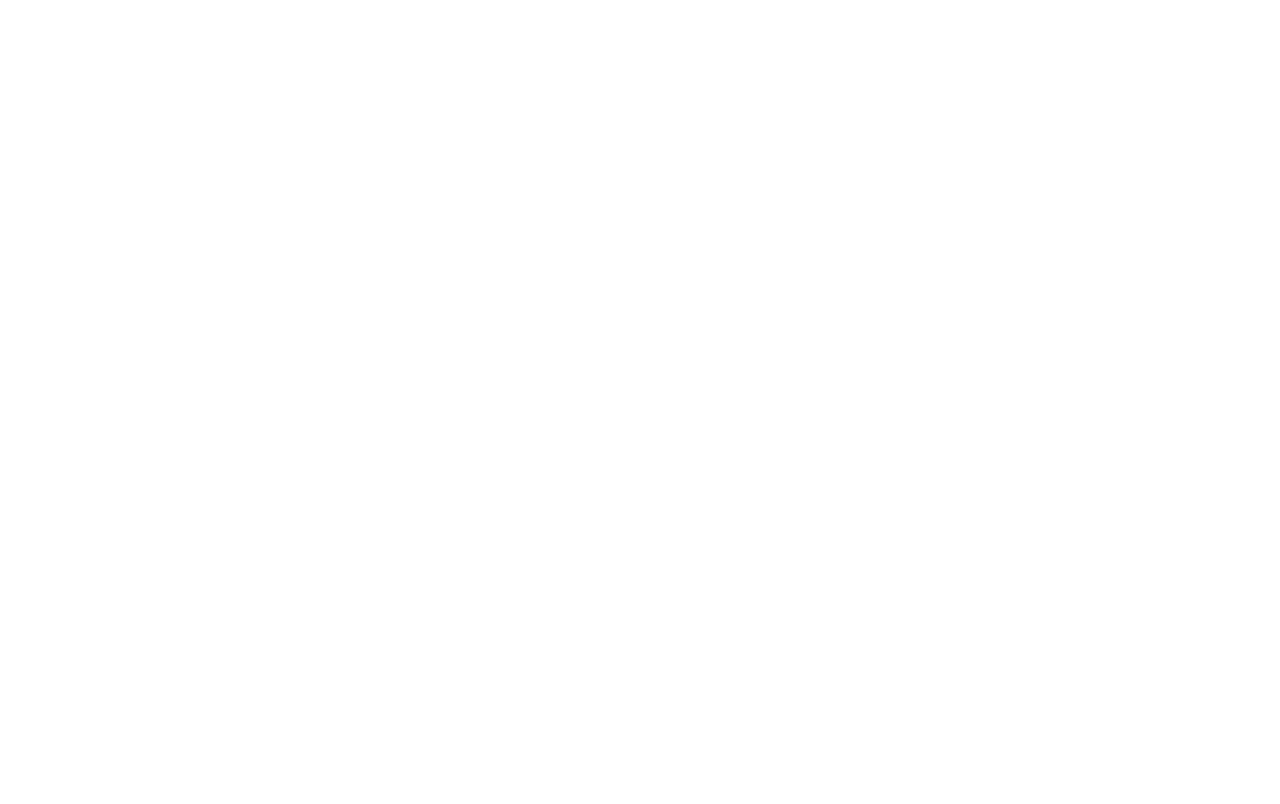
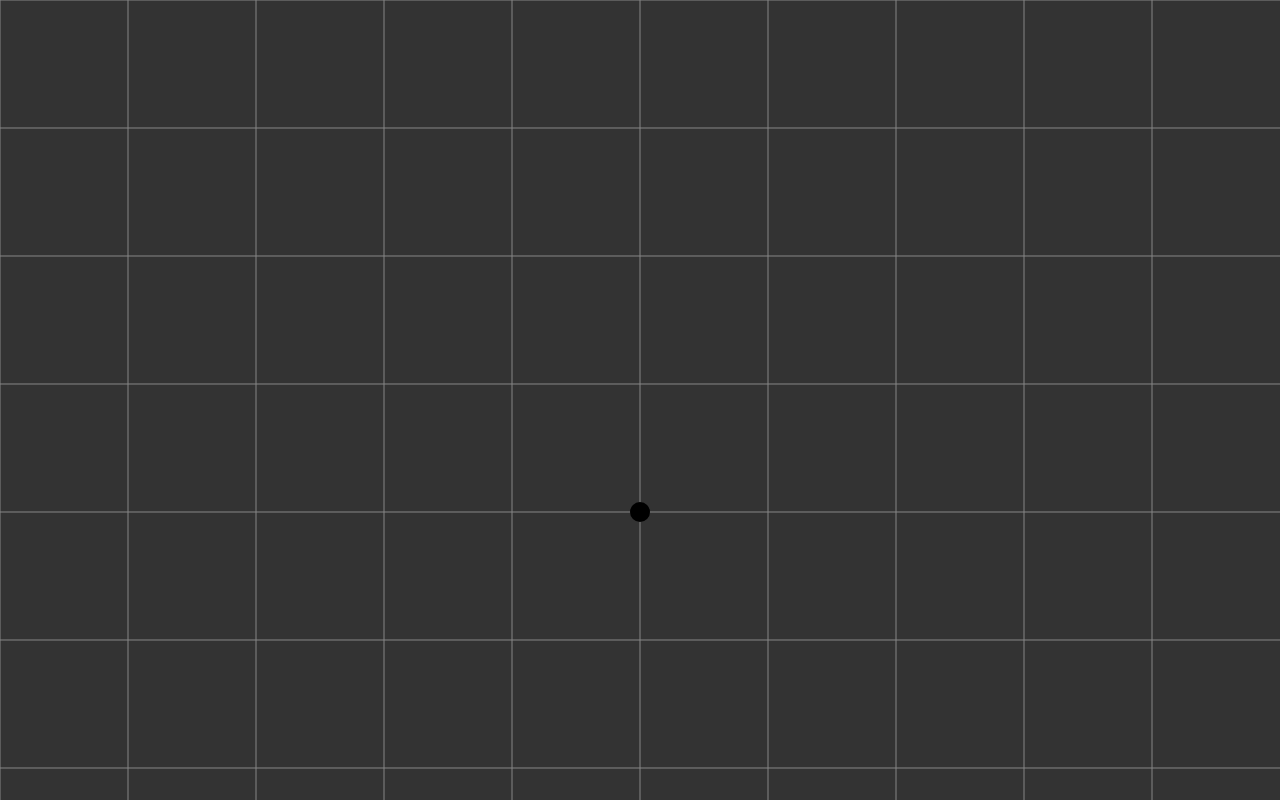
Before and after one commit to voomin/com, a Vue app: page /prj/jump in a window 1280 px wide. Before the commit this address had no page. Built offline with nearby package versions, Linux system fonts and the light colour scheme.

Commit message:
jump직선이동 완료

```diff
--- /dev/null
+++ b/src/components/prj/Jump.vue
@@ -0,0 +1,183 @@
+<template>
+    <svg
+        :viewBox="`0 0 ${windowW} ${windowH}`"
+        @mousedown="down"
+        @touchstart="down"
+    >
+        <!-- grid line -->
+        <g>
+            <line
+                v-for="(line,i) in lineArr"
+                :key="`line${i}`"
+                class="line"
+                :x1="line.x1"
+                :y1="line.y1"
+                :x2="line.x2"
+                :y2="line.y2"
+            />
+        </g>
+
+        <!-- 원점 -->
+        <circle
+            :cx="cGridX * gridSize"
+            :cy="cGridY * gridSize"
+            :r="10"
+            style="fill: #000;"
+        />
+
+        <!-- 물체 -->
+        <circle
+            v-if="isMove"
+            :cx="x"
+            :cy="y"
+            :r="gridSize / 3"
+            style="fill: #45B0F1;"
+        />
+
+        <!-- 목적지 -->
+        <circle
+            v-if="isMove"
+            :cx="toX"
+            :cy="toY"
+            :r="10"
+            style="fill: yellow;"
+        />
+    </svg>
+</template>
+
+<script>
+import { getClientXY } from '../../util/func';
+
+export default {
+    data() {
+        return {
+            fps: 60,
+            interval: null,
+
+            isMove: false,
+
+            windowW: window.innerWidth,
+            windowH: window.innerHeight,
+
+            lineArr: [],
+
+            gridSize: 0,
+            cGridX: 0,
+            cGridY: 0,
+
+            col: 10,
+            row: 0,
+
+            x: 0,
+            y: 0,
+
+            toX: 0,
+            toY: 0
+
+        };
+    },
+
+    computed: {
+        // grabRectX() {
+        //     return this.grabRect.x + this.gapX;
+        // }
+    },
+
+    beforeUnmount() {
+        this.intervalStop();
+    },
+
+    created() {
+        this.gridSize = this.windowW / this.col;
+        this.row = Math.ceil(this.windowH / this.gridSize);
+
+        for (let i = 0; i < this.col; i++) {
+            const x = i * this.gridSize;
+            this.lineArr.push({
+                x1: x,
+                y1: 0,
+                x2: x,
+                y2: this.windowH
+            });
+        }
+
+        for (let i = 0; i < this.row; i++) {
+            const y = (i * this.gridSize);
+            this.lineArr.push({
+                x1: 0,
+                y1: y,
+                x2: this.windowW,
+                y2: y
+            });
+        }
+
+        this.cGridX = Math.floor(this.col / 2);
+        this.cGridY = Math.ceil(this.row / 2);
+
+        this.x = this.cGridX * this.gridSize;
+        this.y = this.cGridY * this.gridSize;
+
+        console.log({ col: this.col, row: this.row });
+    },
+
+    mounted() {
+        this.intervalStart();
+    },
+
+    methods: {
+        anim() {
+
+        },
+
+        intervalStart() {
+            if (!this.interval) {
+                const spd = 3;
+                this.interval = setInterval(() => {
+                    const dx = this.toX - this.x;
+                    const dy = this.toY - this.y;
+                    const spdX = dx / this.fps;
+                    const spdY = dy / this.fps;
+
+                    this.x += spdX * spd;
+                    this.y += spdY * spd;
+                }, 1000 / this.fps);
+            }
+        },
+
+        intervalStop() {
+            if (this.interval) {
+                clearInterval(this.interval);
+                this.interval = null;
+            }
+        },
+
+        down(evt) {
+            const { clientX: x, clientY: y } = getClientXY(evt);
+            this.toX = x;
+            this.toY = y;
+            this.isMove = true;
+        },
+
+        getXY(gridX, gridY) {
+            return {
+                x: ((this.cGridX + gridX) * this.gridSize),
+                y: ((this.cGridY + gridY) * this.gridSize)
+            };
+        }
+    }
+};
+</script>
+
+<style lang="scss" scoped>
+    svg {
+        width: 100%;
+        height: 100%;
+        background-color: #333;
+    }
+
+    .line {
+        stroke: #868686;
+        stroke-width: 1;
+    }
+
+</style>
--- /dev/null
+++ b/src/components/prj/Sample.vue
@@ -0,0 +1,57 @@
+<template>
+    <svg
+        :viewBox="`0 0 ${windowW} ${windowH}`"
+    >
+        <rect />
+    </svg>
+</template>
+
+<script>
+export default {
+    data() {
+        return {
+            fps: 60,
+            interval: null,
+
+            windowW: window.innerWidth,
+            windowH: window.innerHeight
+
+        };
+    },
+
+    computed: {
+        // grabRectX() {
+        //     return this.grabRect.x + this.gapX;
+        // }
+    },
+
+    beforeUnmount() {
+        // this.intervalStop();
+    },
+
+    created() {
+
+    },
+
+    mounted() {
+        // this.intervalStart();
+    },
+
+    methods: {
+        // intervalStop() {
+        //     if (this.interval) {
+        //         clearInterval(this.interval);
+        //     }
+        // }
+    }
+};
+</script>
+
+<style lang="scss" scoped>
+    svg {
+        width: 100%;
+        height: 100%;
+
+    }
+
+</style>
--- a/src/router.js
+++ b/src/router.js
@@ -38,6 +38,11 @@
                     path: 'bouce-string',
                     name: 'BounceString',
                     component: () => import('./components/prj/bounceString/Pge.vue')
+                },
+                {
+                    path: 'jump',
+                    name: 'Jump',
+                    component: () => import('./components/prj/Jump.vue')
                 }
             ]
         }
--- a/src/views/Lndg.vue
+++ b/src/views/Lndg.vue
@@ -1,5 +1,6 @@
 <template>
     <div class="wrap">
+        <router-link :to="{ name: 'Jump'}" v-text="'jump'" />
         <router-link :to="{ name: 'Wave'}" v-text="'wave'" />
         <router-link :to="{ name: 'RopeBox'}" v-text="'밧줄 상자'" />
         <router-link :to="{ name: 'Gradation'}" v-text="'Gradation'" />
```
